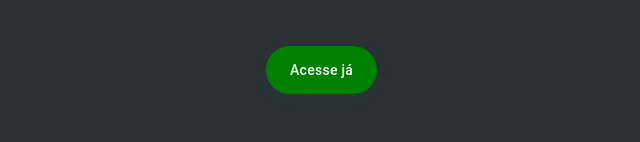
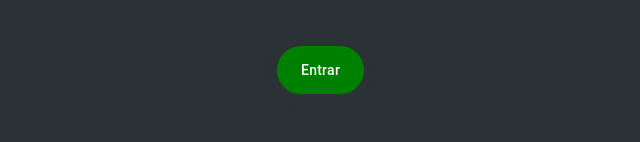
Before and after one commit to grupo-vip/grupo, a plain HTML site: page index.html in a window 1280 px wide. Shown: the part 409-551 px from the top of the page, without its empty margins (319-959 px from the left). Drawn offline with Linux system fonts and the light colour scheme.

Commit message:
Update index.html

```diff
--- a/index.html
+++ b/index.html
@@ -15,7 +15,7 @@
             <span class="title">@grupoexclusivo</span>
             <div class="linktree">
                 <p class="text">Grupo Vip</p>
-                <a class="linka" href="https://t.me/PORNLAND_33_bot"><button class="button-17" role="button">Acesse já</button></a>
+                <a class="linka" href="https://www.instagram.com/gpvip2k/"><button class="button-17" role="button">Entrar</button></a>
                 <p class="text">☝️☝️☝️Clique aqui! ☝️☝️☝️</p>
                 <!-- <p class="text">Garanta já seu acesso ao nosso grupo!</p> -->
 
```
